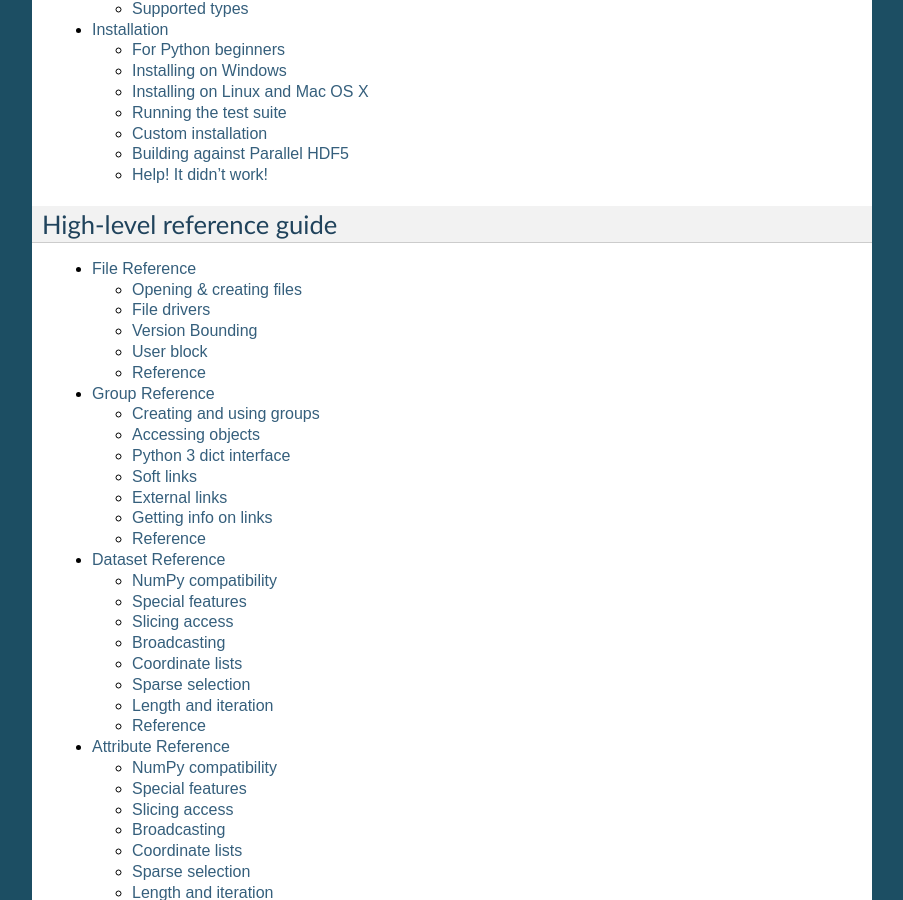
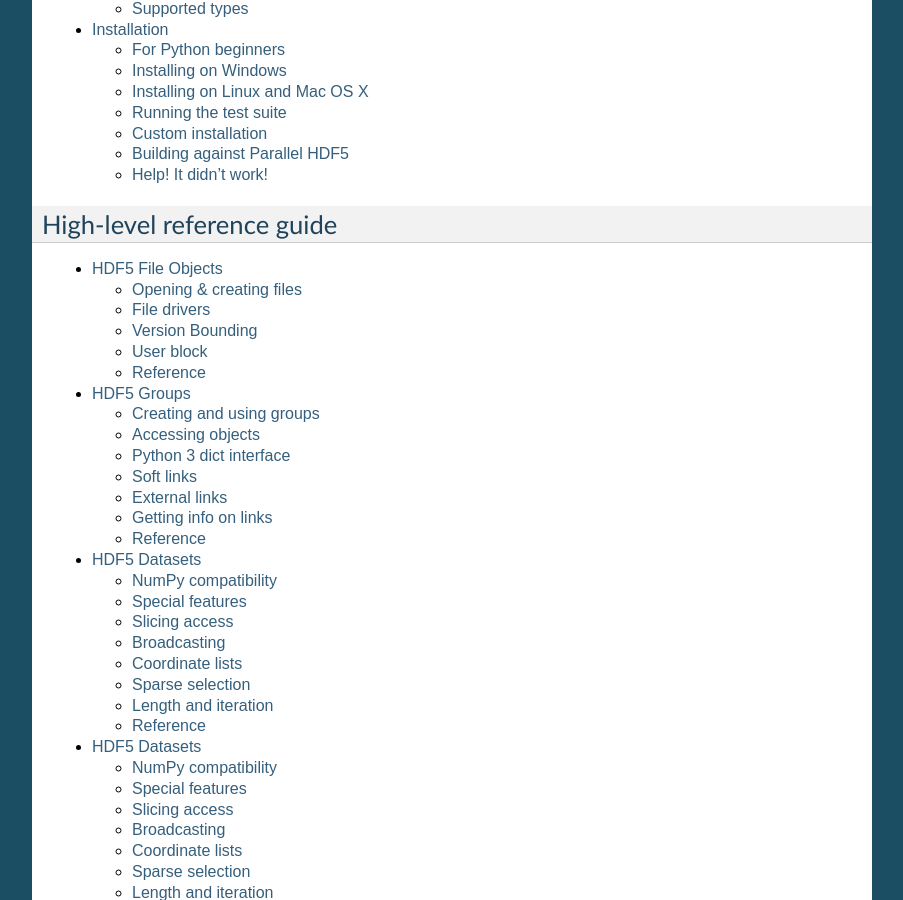
Before and after one commit to h5py/h5py, a Sphinx documentation site: the page built from docs/index.rst, in a window 1280 px wide and 900 px high, scrolled down 1038 px. Shown: the whole window, without its empty margins (198-1101 px from the left). Built offline with Sphinx 7.4.7, drawn with Linux system fonts in a browser that asks for light colours; pages that are not in the unit, such as notebooks, are missing from menus.

Commit message:
Attempt to fix autodoc weirdness

```diff
--- a/docs/index.rst
+++ b/docs/index.rst
@@ -68,10 +68,10 @@ High-level reference guide
 .. toctree::
     :maxdepth: 2
 
-    File Reference <high/file>
-    Group Reference <high/group>
-    Dataset Reference <high/dataset>
-    Attribute Reference <high/dataset>
+    high/file
+    high/group
+    high/dataset
+    high/dataset
     high/dims
 
 
```
Also changed, not shown: docs/high/attr.rst (+1 -20 lines), docs/high/dataset.rst (+1 -32 lines).
